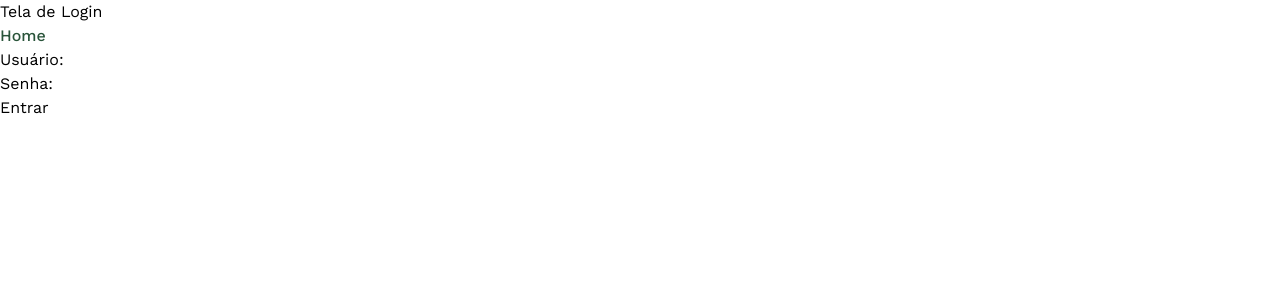
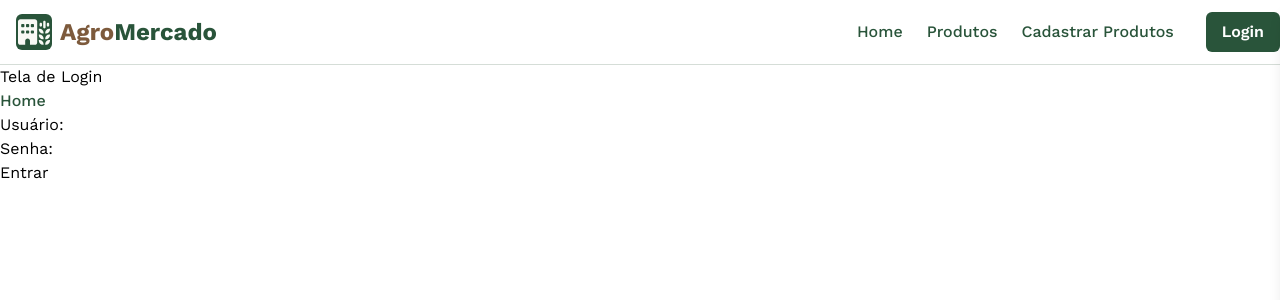
Before and after one commit to RyannMagalhaes/AgroMercadoGerenciador, a React (Vite) app: page / in a window 1280 px wide. Shown: the top 300 px of the page. Built offline with nearby package versions, Linux system fonts and the light colour scheme.

Commit message:
[STYLE] link para login adicionado ao menu e estilizado

```diff
--- a/src/assets/components/header.tsx
+++ b/src/assets/components/header.tsx
@@ -34,7 +34,10 @@ function Header() {
 
           {/* Links Desktop */}
           <nav className="hidden md:flex items-center gap-6">
-            <Link to="/home" className="text-[#29543A] font-medium hover:underline">
+            <Link
+              to="/home"
+              className="text-[#29543A] font-medium hover:underline"
+            >
               Home
             </Link>
             <Link
@@ -47,7 +50,13 @@ function Header() {
               to="/products/register"
               className="text-[#29543A] font-medium hover:underline"
             >
-              Cadastrar
+              Cadastrar Produtos
+            </Link>
+            <Link
+              to="/"
+              className="bg-[#29543A] text-white px-4 py-2 rounded-md font-semibold ml-2 hover:bg-[#1e3d2a] transition"
+            >
+              Login
             </Link>
           </nav>
         </div>
@@ -73,6 +82,13 @@ function Header() {
             onClick={() => setMenuOpen(false)}
             className="w-full border-b border-[#0f2e22]/50 py-4 text-[#0f2e22]/100/90 text-lg font-medium transition"
           >
+            Login
+          </Link>
+          <Link
+            to="/"
+            onClick={() => setMenuOpen(false)}
+            className="w-full border-b border-[#0f2e22]/50 py-4 text-[#0f2e22]/100/90 text-lg font-medium transition"
+          >
             Home
           </Link>
           <Link
@@ -87,7 +103,7 @@ function Header() {
             onClick={() => setMenuOpen(false)}
             className="w-full border-b border-[#0f2e22]/50 py-4 text-[#0f2e22]/100/90 text-lg font-medium transition"
           >
-            Cadastrar
+            Cadastrar Produtos
           </Link>
         </nav>
       </div>
--- a/src/main.tsx
+++ b/src/main.tsx
@@ -10,13 +10,13 @@ import Login from "./assets/pages/login/login.tsx";
 createRoot(document.getElementById("root")!).render(
   <BrowserRouter>
     <Routes>
-      <Route path="/" element={<Login />} />
       <Route
         path="/*"
         element={
           <>
             <Header />
             <Routes>
+              <Route path="/" element={<Login />} />
               <Route path="/home" element={<PresentationSection />} />
               <Route path="products" element={<ProductsView />} />
               <Route path="products/register" element={<ProductsRegister />} />
```
